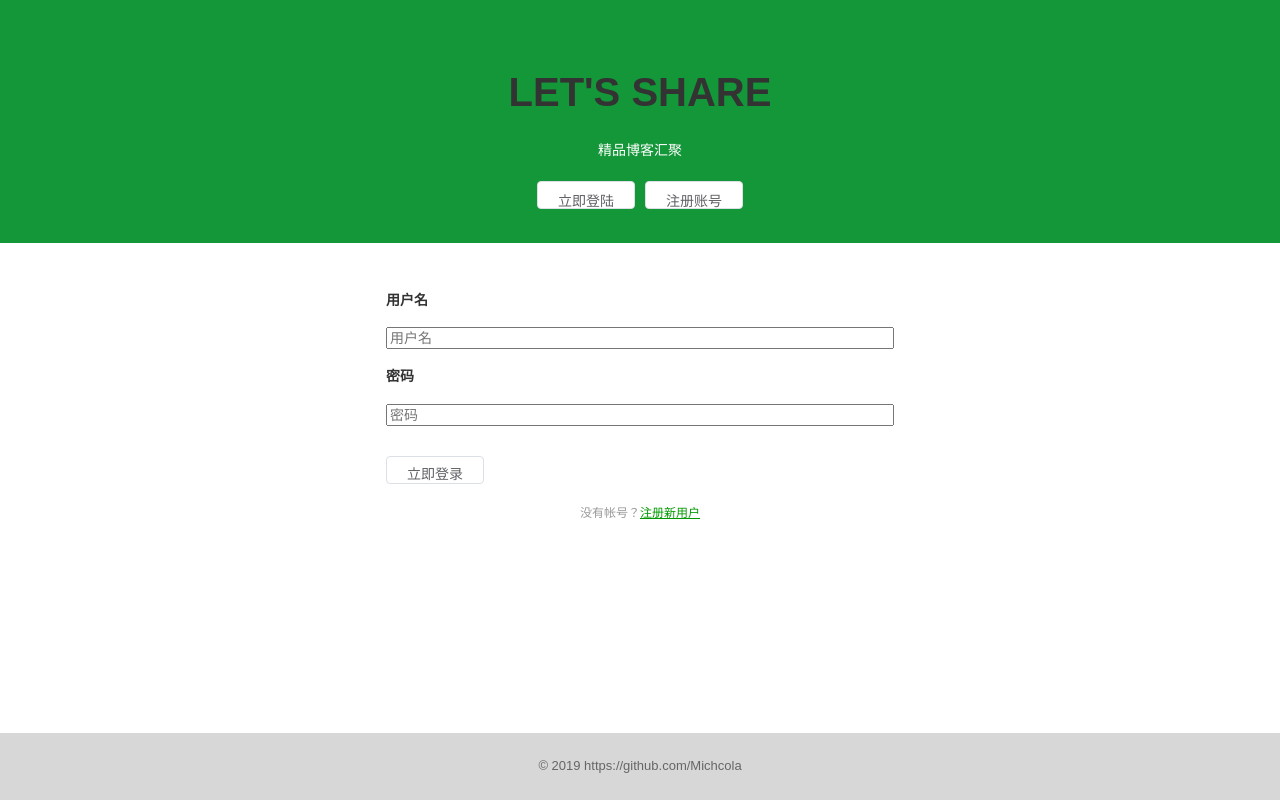
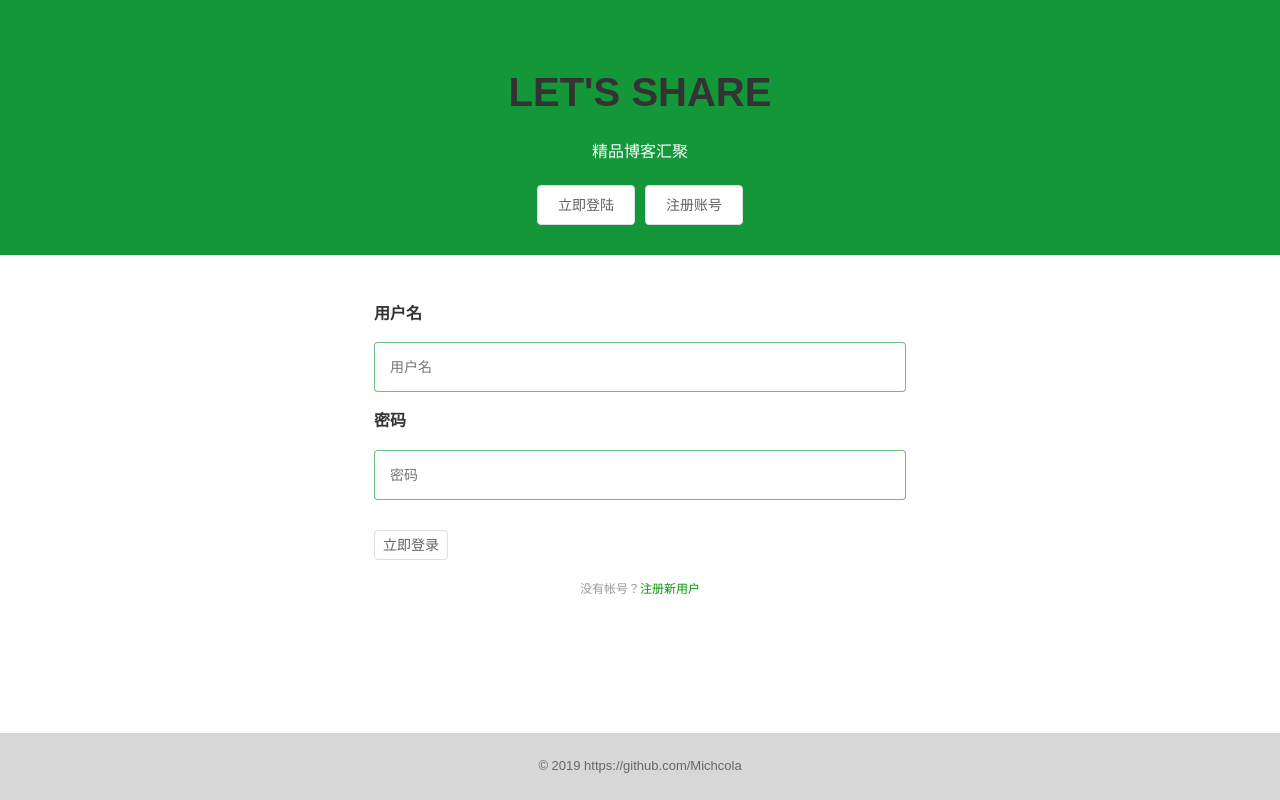
Before and after one commit to Michcola/vue-blog-client, a Vue app: page /#/login in a window 1280 px wide. Built offline with nearby package versions, Linux system fonts and the light colour scheme; no server answers.

Commit message:
修改部分样式问题

```diff
--- a/src/assets/common.less
+++ b/src/assets/common.less
@@ -1,20 +1,55 @@
+@import "./base.less";
+
 body {
-    font: 14px/1.6 Arial,"Microsoft YaHei", "黑体","宋体",sans-serif;
+    font: 16px/1.6 Arial, "Microsoft YaHei", "黑体", "宋体", sans-serif;
     color: #333;
     margin: 0;
-}
+  }
 
-html,body,#app {
+  html,
+  body,
+  #app {
     height: 100%;
-}
+  }
+
+  a {
+    text-decoration: none;
+    color: #333;
+  }
 
 .el-button {
-    font-size: 13px;
-    color: #006600;
-    height: 28px;
+    color: @themeColor;
+    border: 1px solid @themeLighterColor;
+    background: #fff;
+    border-radius: 4px;
+  }
+
+  .el-button.el-button--medium {
+    font-size: 14px;
+    padding: 0 8px;
+    font-weight: normal;
     line-height: 28px;
-    padding: 0 8px;
+  }
+
+  .el-button:hover {
+    color: #fff;
+    background-color: @themeLighterColor;
+  }
+
+  .el-input.is-active .el-input__inner,
+  .el-input__inner:focus,
+  .el-textarea__inner:focus {
+    border-color: @themeLighterColor;
+  }
+
+  input {
+    line-height: 48px;
+    border: 1.5px solid @themeLighterColor;
     border-radius: 4px;
-    font-weight: normal;
-    border: none;
-}
+    padding: 0 15px;
+    outline: none;
+  }
+
+  input:focus {
+    border-color: @themeColor;
+  }
```
